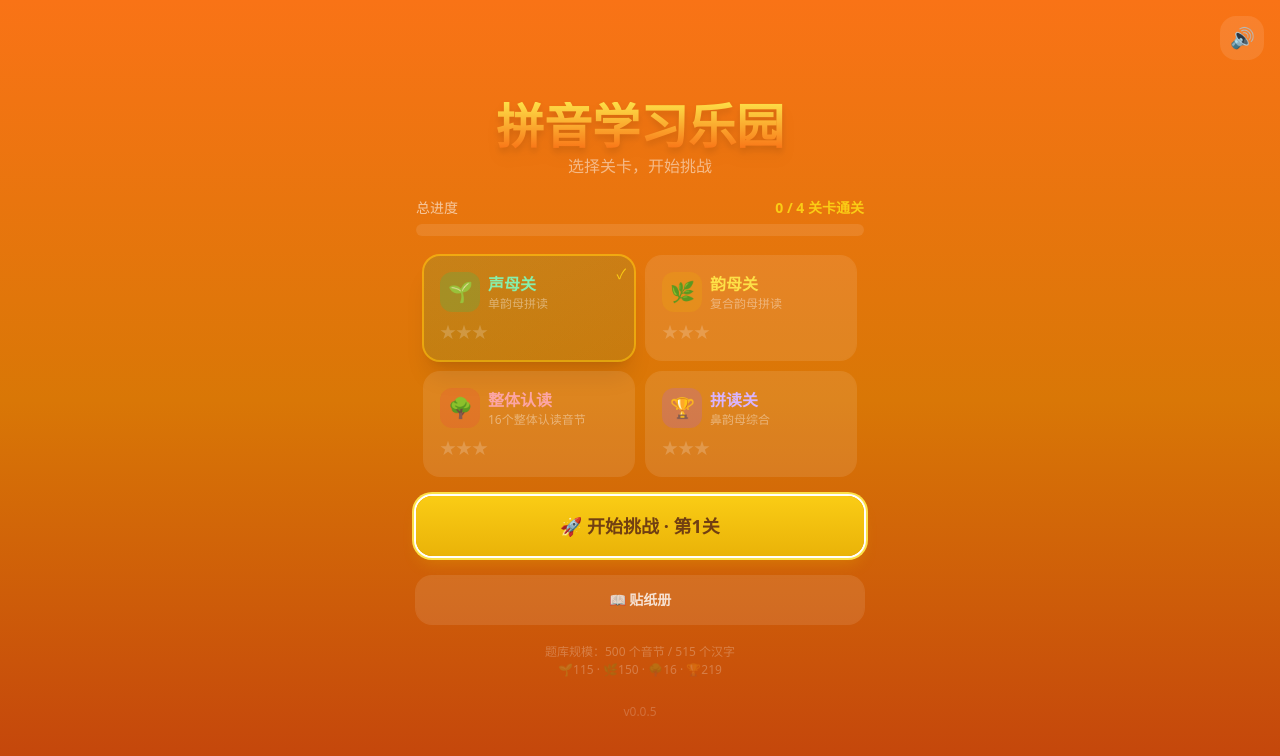
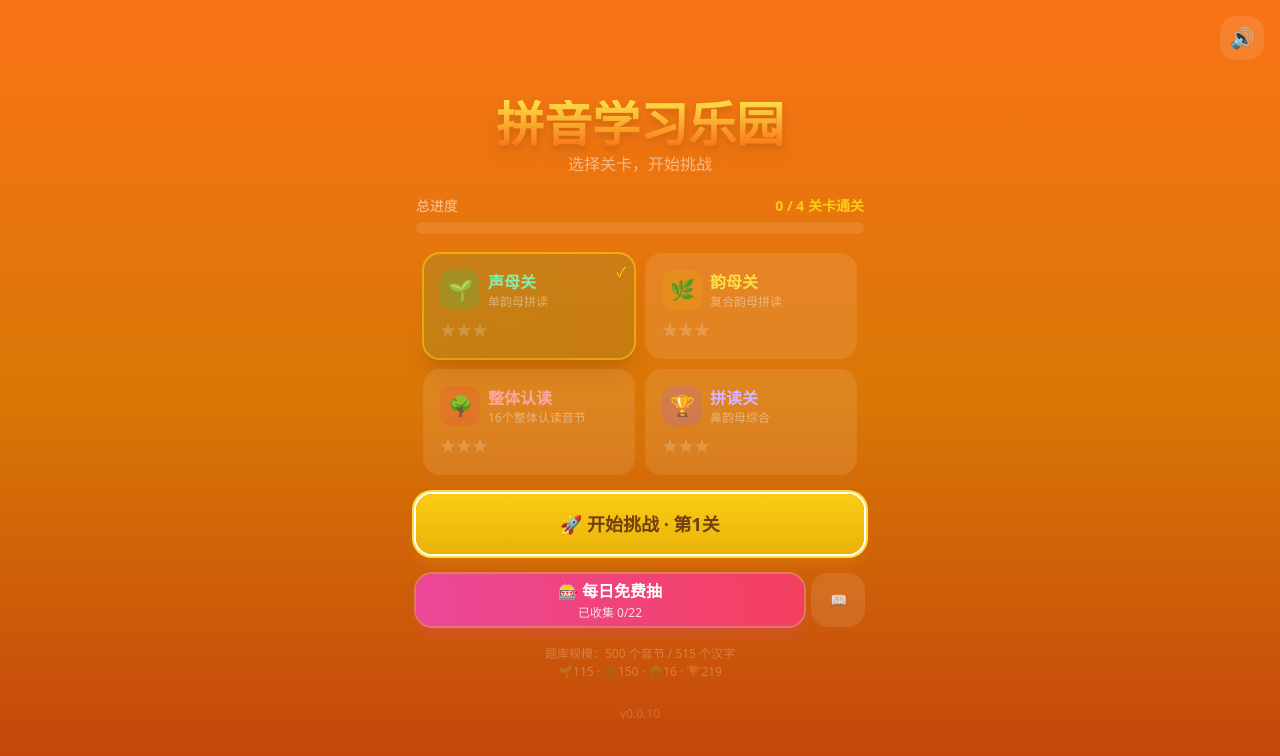
Before and after one commit to yzlcw100/pinyin-hunter, a React (Vite) app: page / in a window 1280 px wide. Shown: the top 756 px of the page. Built offline with nearby package versions, Linux system fonts and the light colour scheme.

Commit message:
fix: add daily free sticker draw on home page, fix duplicate state declarations

```diff
--- a/package.json
+++ b/package.json
@@ -1,7 +1,7 @@
 {
   "name": "pinyin-game",
   "private": true,
-  "version": "0.0.5",
+  "version": "0.0.10",
   "type": "module",
   "scripts": {
     "dev": "vite",
--- a/src/hooks/useStickerCollection.ts
+++ b/src/hooks/useStickerCollection.ts
@@ -16,6 +16,7 @@ function loadCollection(): StickerCollection {
     unlockedAt: {},
     totalPulls: 0,
     lastPullAt: 0,
+    lastFreeDrawAt: 0,
   };
 }
 
@@ -73,8 +74,59 @@ export interface StickerProgress {
   legendary: { total: number; unlocked: number };
 }
 
+/** 是否还有免费抽取次数（每天一次） */
+export function canFreeDraw(collection: StickerCollection): boolean {
+  if (collection.lastFreeDrawAt === 0) return true;
+  const last = new Date(collection.lastFreeDrawAt);
+  const now = new Date();
+  return (
+    last.getFullYear() !== now.getFullYear() ||
+    last.getMonth() !== now.getMonth() ||
+    last.getDate() !== now.getDate()
+  );
+}
+
+/** 距离下次免费抽取的倒计时（秒） */
+export function freeDrawCountdown(collection: StickerCollection): number {
+  if (canFreeDraw(collection)) return 0;
+  const last = new Date(collection.lastFreeDrawAt);
+  const next = new Date(last);
+  next.setDate(next.getDate() + 1);
+  next.setHours(0, 0, 0, 0);
+  return Math.max(0, Math.ceil((next.getTime() - Date.now()) / 1000));
+}
+
 export function useStickerCollection() {
   const [collection, setCollection] = useState<StickerCollection>(loadCollection);
+
+  /** 每日免费抽取 */
+  const grantFreeSticker = useCallback(
+    (): { sticker: Sticker; isNew: boolean } | null => {
+      if (!canFreeDraw(collection)) return null;
+
+      let result: { sticker: Sticker; isNew: boolean } | null = null;
+      setCollection((prev) => {
+        const rarity = weightedRandomRarity(prev.totalPulls + 1);
+        const sticker = drawSticker(rarity, prev.unlockedIds);
+        const isNew = !prev.unlockedIds.includes(sticker.id);
+
+        const next: StickerCollection = {
+          unlockedIds: isNew ? [...prev.unlockedIds, sticker.id] : prev.unlockedIds,
+          unlockedAt: isNew ? { ...prev.unlockedAt, [sticker.id]: Date.now() } : prev.unlockedAt,
+          totalPulls: prev.totalPulls + 1,
+          lastPullAt: Date.now(),
+          lastFreeDrawAt: Date.now(),
+        };
+
+        result = { sticker, isNew };
+        saveCollection(next);
+        return next;
+      });
+
+      return result!;
+    },
+    [collection]
+  );
 
   const grantSticker = useCallback(
     (_event: StickerEvent): { sticker: Sticker; isNew: boolean } => {
@@ -96,6 +148,7 @@ export function useStickerCollection() {
           unlockedAt,
           totalPulls,
           lastPullAt: Date.now(),
+          lastFreeDrawAt: prev.lastFreeDrawAt,
         };
 
         result = { sticker, isNew };
@@ -132,5 +185,5 @@ export function useStickerCollection() {
     };
   }, [collection]);
 
-  return { collection, grantSticker, isUnlocked, progress };
+  return { collection, grantSticker, grantFreeSticker, isUnlocked, progress };
 }
--- a/src/pages/HomePage.tsx
+++ b/src/pages/HomePage.tsx
@@ -1,4 +1,4 @@
-import { useState } from 'react';
+import { useState, useEffect } from 'react';
 import { useNavigate } from 'react-router-dom';
 import { useGameStore } from '../store/gameStore';
 import { LEVEL_CONFIGS, STATS } from '../data/pinyinData';
@@ -7,6 +7,9 @@ import { loadProgress, getCompletedLevelCount } from '../utils/storageUtils';
 import type { GameLevel } from '../utils/storageUtils';
 import { playClickSound } from '../utils/audioUtils';
 import { APP_VERSION } from '../version';
+import { useStickerCollection, canFreeDraw, freeDrawCountdown } from '../hooks/useStickerCollection';
+import { StickerToast } from '../components/StickerToast';
+import type { Sticker } from '../types/sticker';
 
 interface HomePageProps {
   onStartGame: () => void;
@@ -45,6 +48,7 @@ const LEVEL_EMOJIS: Record<GameLevel, string> = {
 export function HomePage({ onStartGame }: HomePageProps) {
   const navigate = useNavigate();
   const { level, setLevel, unlockedLevels, highScore } = useGameStore();
+  const { grantFreeSticker, collection: stickerCollection, progress: stickerProgress } = useStickerCollection();
   const [soundMuted, setSoundMuted] = useState(() => {
     try {
       const raw = localStorage.getItem('pinyin_audio_muted');
@@ -52,6 +56,26 @@ export function HomePage({ onStartGame }: HomePageProps) {
     } catch {}
     return false;
   });
+  const [freeDrawResult, setFreeDrawResult] = useState<{ sticker: Sticker; isNew: boolean } | null>(null);
+  const [cd, setCd] = useState(0);
+
+  const hasFree = canFreeDraw(stickerCollection);
+
+  useEffect(() => {
+    setCd(freeDrawCountdown(stickerCollection));
+    const id = setInterval(() => setCd(freeDrawCountdown(stickerCollection)), 1000);
+    return () => clearInterval(id);
+  }, [stickerCollection]);
+
+  const handleFreeDraw = () => {
+    playClickSound();
+    const result = grantFreeSticker();
+    if (result) setFreeDrawResult(result);
+  };
+
+  const cdHours = Math.floor(cd / 3600);
+  const cdMin = Math.floor((cd % 3600) / 60);
+  const cdSec = cd % 60;
 
   const progress = loadProgress();
   const records = progress.levelRecords;
@@ -198,16 +222,42 @@ export function HomePage({ onStartGame }: HomePageProps) {
         🚀 开始挑战 · 第{level}关
       </GameButton>
 
-      {/* ─── 贴纸册入口 ─────────────────────────────────── */}
+      {/* ─── 贴纸免费抽 / 收集册入口 ───────────────────── */}
+      <div className="w-full max-w-md flex gap-2">
+        {/* 免费抽取按钮 */}
+        {hasFree ? (
+          <button
+            onClick={handleFreeDraw}
+            className="flex-1 min-h-[52px] rounded-2xl bg-gradient-to-r from-pink-500 to-rose-500 hover:from-pink-400 hover:to-rose-400 ring-2 ring-pink-300/40 text-white font-black text-sm sm:text-base shadow-lg shadow-pink-500/30 transition-all active:scale-95 touch-manipulation"
+          >
+            🎰 每日免费抽
+            <span className="block text-xs opacity-80 font-normal mt-0.5">
+              已收集 {stickerProgress.unlocked}/{stickerProgress.total}
+            </span>
+          </button>
+        ) : (
+          <button
+            disabled
+            className="flex-1 min-h-[52px] rounded-2xl bg-white/5 ring-1 ring-white/10 text-white/40 font-semibold text-sm cursor-not-allowed"
+          >
+            ⏳ 明日再来
+            <span className="block text-xs opacity-60 font-normal mt-0.5">
+              {cdHours > 0 ? `${cdHours}h ` : ''}{cdMin}分 {cdSec}秒
+            </span>
+          </button>
+        )}
+
+        {/* 贴纸册入口 */}
         <button
           onClick={() => {
             playClickSound();
             navigate('/collection');
           }}
-        className="w-full max-w-md min-h-[48px] rounded-2xl bg-white/10 hover:bg-white/15 ring-1 ring-white/10 text-white/80 font-semibold text-sm transition-all active:scale-95 touch-manipulation"
+          className="w-[52px] min-h-[52px] rounded-2xl bg-white/10 hover:bg-white/15 ring-1 ring-white/10 text-white/80 font-semibold text-sm transition-all active:scale-95 touch-manipulation flex items-center justify-center"
         >
-        📖 贴纸册
+          📖
         </button>
+      </div>
 
       {/* ─── 题库统计 ─────────────────────────────────────── */}
       <div className="text-center text-white/25 text-xs space-y-0.5">
@@ -221,6 +271,15 @@ export function HomePage({ onStartGame }: HomePageProps) {
       <div className="text-center">
         <span className="text-white/20 text-xs">v{APP_VERSION}</span>
       </div>
+
+      {/* 贴纸免费抽结果 */}
+      {freeDrawResult && (
+        <StickerToast
+          sticker={freeDrawResult.sticker}
+          isNew={freeDrawResult.isNew}
+          onClose={() => setFreeDrawResult(null)}
+        />
+      )}
     </div>
   );
 }
--- a/src/types/sticker.ts
+++ b/src/types/sticker.ts
@@ -31,6 +31,7 @@ export interface StickerCollection {
   unlockedAt: Record<string, number>;
   totalPulls: number;
   lastPullAt: number;
+  lastFreeDrawAt: number;
 }
 
 export type StickerEvent = 'level_complete' | 'perfect_score' | 'first_play' | 'combo_10';
--- a/src/version.ts
+++ b/src/version.ts
@@ -1,2 +1,2 @@
 // 此文件由 scripts/bump-version.js 自动生成，每次 build 时更新
-export const APP_VERSION = '0.0.5';
+export const APP_VERSION = '0.0.10';
```
Also changed, not shown: 1 other file (tests, documents, lock files or other folders). Lines whose indentation alone changed are shown as unchanged.
